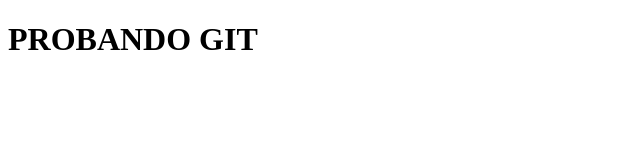
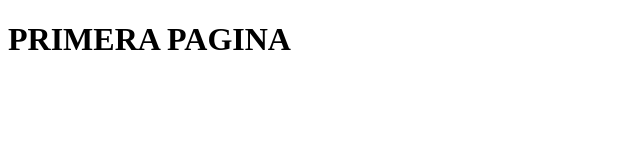
Before and after one commit to oponce77/pruebas, a plain HTML site: page index.html in a window 1280 px wide. Shown: the whole page, without its empty margins (0-640 px from the left). Drawn offline with Linux system fonts and the light colour scheme.

Commit message:
Segunda version

```diff
--- a/index.html
+++ b/index.html
@@ -7,6 +7,8 @@
     <title>Document</title>
 </head>
 <body>
-    <h1>PROBANDO GIT</h1>
+    <div>
+        <h1>PRIMERA PAGINA</h1>
+    </div>
 </body>
 </html>
```
